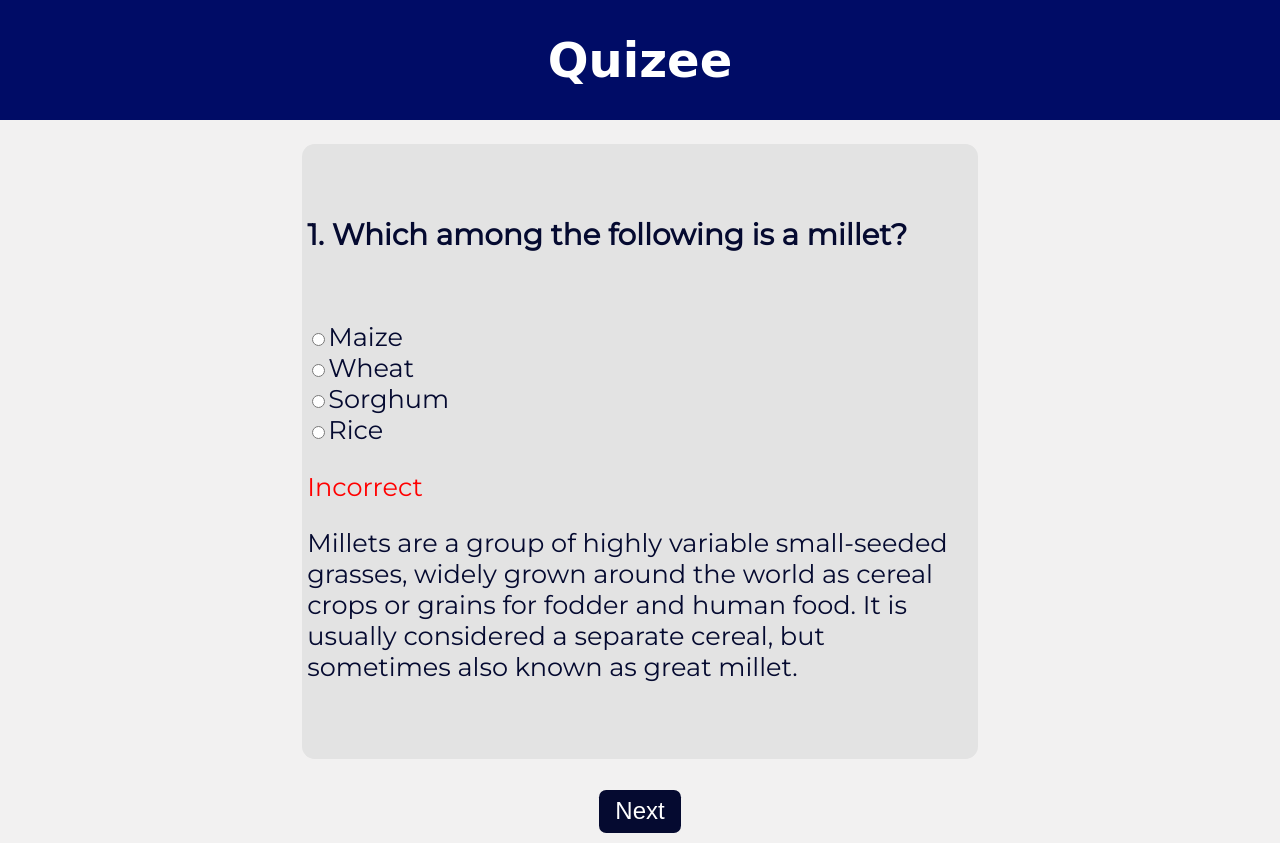
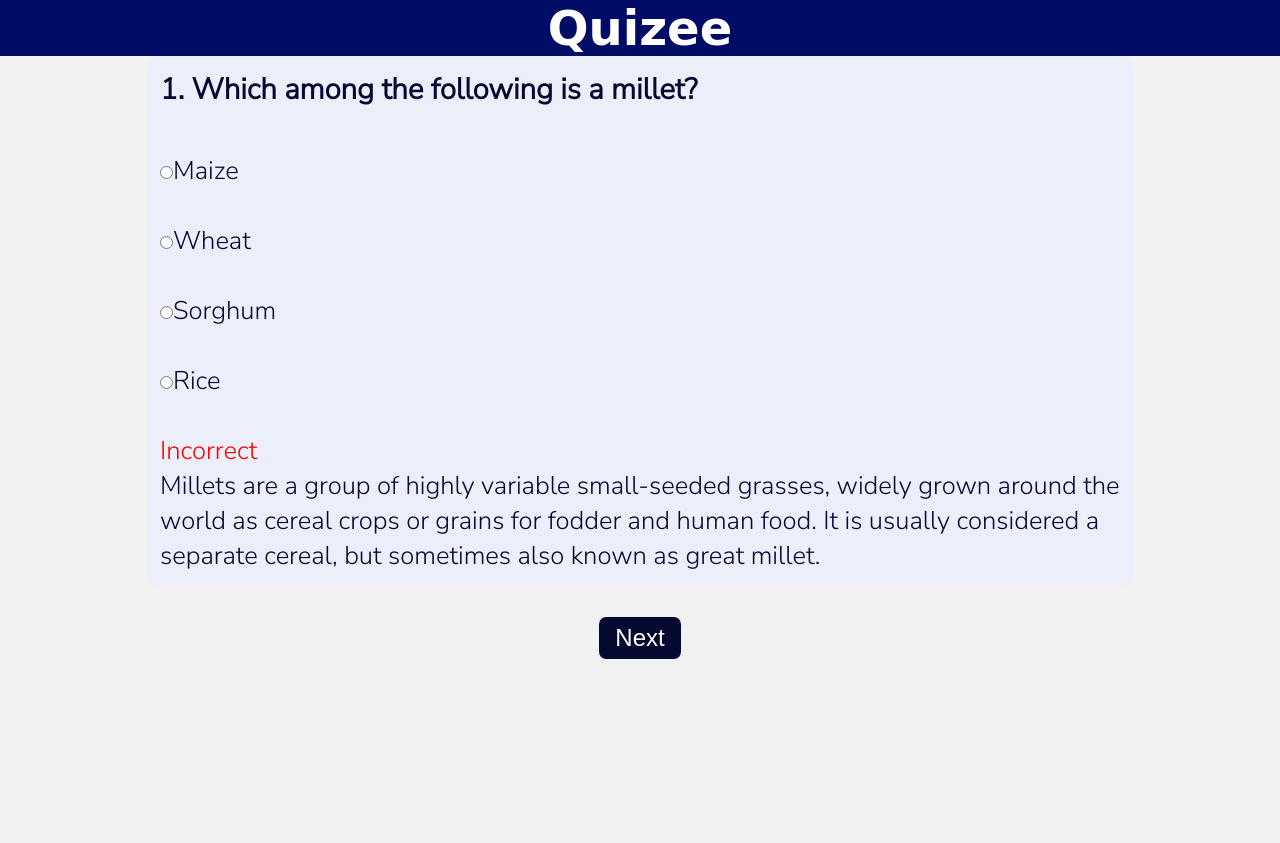
Before and after one commit to harkred/Quizee, a plain HTML site: page index.html in a window 1280 px wide. Both pictures are taken after a click on the button "Check". After the commit the page ends 800 px from the top, so only its background shows below. Drawn offline with Linux system fonts and the light colour scheme; a web font is replaced by a local one.

Commit message:
Fixed some bugs and improved layout along with design

```diff
--- a/index.html
+++ b/index.html
@@ -11,7 +11,7 @@
             <h1>Quizee</h1>
         </header>
 
-        <div class="Q1">
+        <div class="Q1 question">
             <h6>1. Which among the following is a millet?</h6>
             <label><input type="radio" name="q1" value="1">Maize</label><br>
             <label><input type="radio" name="q1" value="2">Wheat</label><br>
@@ -21,7 +21,7 @@
             <p class="ans1">Millets are a group of highly variable small-seeded grasses, widely grown around the world as cereal crops or grains for fodder and human food. It is usually considered a separate cereal, but sometimes also known as great millet.</p>
         </div>
 
-        <div class="Q2">
+        <div class="Q2 question">
             <h6>2. Which part of the Human Body stores Glycogen?</h6>
             <label ><input type="radio" name="q2" value="1">Intestine</label><br>
             <label><input type="radio" name="q2" value="ans">Liver</label><br>
@@ -31,7 +31,7 @@
             <p class="ans2">In liver Simple sugars (monosaccharides) which are in excess are converted into complex polysaccharides like glycogen.</p>
         </div>
 
-        <div class="Q3">
+        <div class="Q3 question">
             <h6>3. In which among the following processes Myoglobin is used?</h6>
             <label><input type="radio" name="q3" value="ans">Storing oxygen in muscle till needed for energy production</label><br>
             <label><input type="radio" name="q3" value="1">Catalysis of Biochemical reaction in muscles</label><br>
@@ -41,7 +41,7 @@
             <p class="ans3">Myoglobin is distantly related to hemoglobin. It is a small protein found in heart and skeletal muscles that binds oxygen. It stores the oxygen in muscle till it is needed for energy production.</p>
         </div>
 
-        <div class="Q4">
+        <div class="Q4 question">
             <h6>4. The shape of Vibrio bacteria is ________?</h6>
             <label><input type="radio" name="q4" value="ans">Comma Shaped</label><br>
             <label><input type="radio" name="q4" value="1">Dot shaped</label><br>
@@ -51,7 +51,7 @@
             <p class="ans4">The shape of Vibrio bacteria is comma shaped. These bacteria naturally live in certain coastal waters and are present in higher concentrations between the months of May and October when water temperatures are warmer.</p>
         </div>
 
-        <div class="Q5">
+        <div class="Q5 question">
             <h6>5. Whch among the following are called scavengers of ecosystems?</h6>
             <label><input type="radio" name="q5" value="ans">Fungi & Bacteria</label><br>
             <label><input type="radio" name="q5" value="1">Bacteria</label><br>
--- a/script.js
+++ b/script.js
@@ -59,9 +59,9 @@ next.addEventListener("click", () => {
     }
 
     let nextQ = document.querySelector(".Q"+currentQtn);
-    nextQ.style.display = "block";
+    nextQ.style.display = "flex";
 
     next.style.display = "none";
 
-    check.style.display = "block";
+    check.style.display = "flex";
 })
--- a/style.css
+++ b/style.css
@@ -1,51 +1,74 @@
-@import url('https://fonts.googleapis.com/css2?family=Montserrat&display=swap');
+@import url('https://fonts.googleapis.com/css2?family=Nunito+Sans:wght@300&display=swap');
 @import url('https://fonts.googleapis.com/css2?family=Festive&display=swap');
 
+* {
+    margin: 0;
+    padding: 0;
+}
+
 body {
-    font-family: 'Montserrat', sans-serif;
+    font-family: 'Nunito Sans', sans-serif;
     background-color: #f2f1f1;
     display: flex;
     flex-direction: column;
+    justify-content: center;
     align-items: center;
 }
 
 header {
+    width: 100vw;
     font-family: 'Festive', cursive;
     font-size: 1.5em;
     background-color: #000C66;
     color: #FFFFFF;
-    position: fixed;
-    top: 0;
-    left: 0;
-    right: 0;
 }
 
 header h1 {
     text-align: center;
 }
 
+.question {
+    width: 75vw;
+    background-color: #eceef9;
+    color: #050A30;
+    display: none;
+    padding: 0.5em;
+    font-size: 1.6em;
+    border-radius: 0.5em;
+    display: flex;
+    flex-direction: column;
+    justify-content: center;
+    align-items: flex-start;
+}
+
 h6 {
     font-size: 1.15em !important;
-}
-
-div {
-    background-color: #e3e3e3;
-    color: #050A30;
-    display: none;
-    margin-top: 5.3em;
-    padding: 0.2em;
-    padding-bottom: 2em;
-    font-size: 1.6em;
-    border-radius: 0.5em;
+    margin-bottom: 1.5em;
 }
 
 p {
     display: none;
-    width: 52vw;
+    width: 75vw;
 }
 
 .Q1 {
-    display: block;
+    display: flex;
+}
+
+.Q2 {
+    display: none;
+}
+
+.Q3 {
+    display: none;
+}
+
+.Q4 {
+    display: none;
+}
+
+.Q5 {
+    display: none;
 }
 
 footer button {
@@ -79,12 +102,6 @@ footer button:hover {
     border-radius: 0.5em;
 }
 
-@media(max-width: 950px) {
-    p {
-        width: 90vw;
-    }
-}
-
 footer .next {
     display: none;
 }
```
